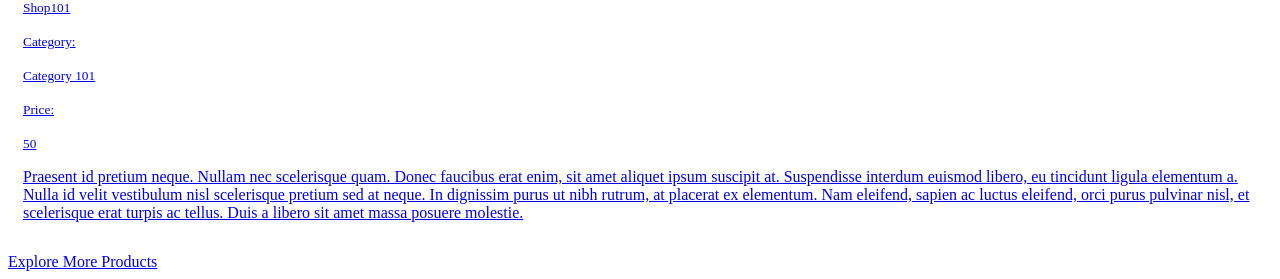
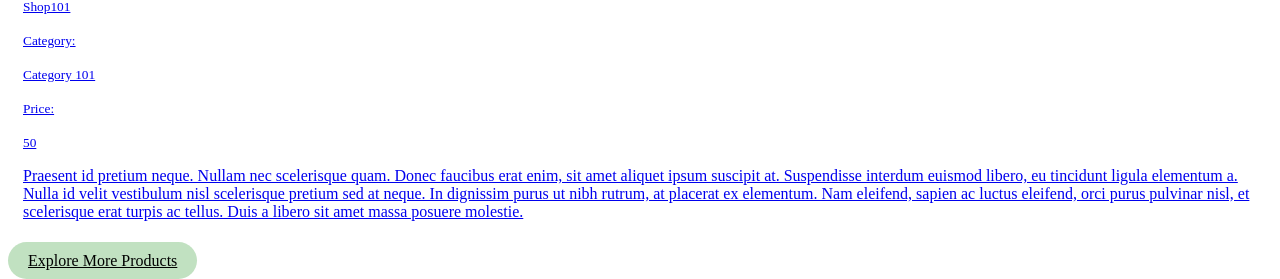
Before and after one commit to annsfyadev/577, a PHP site: page /577/home.php in a window 1280 px wide. Shown: the part 2833-3112 px from the top of the page. Run offline with PHP 8.4, Linux system fonts and the light colour scheme; data comes from the database, SQL or seed files in the repository.

Commit message:
change button color at line 130

```diff
--- a/home.php
+++ b/home.php
@@ -40,6 +40,20 @@
       height: 200px; /* Set a fixed height for images */
       object-fit: cover; /* Ensure images fill container */
     }
+
+    .btn-green {
+        background-color: #C1E1C1;
+        color: black;
+        border: none;
+        border-radius: 50px; /* Rounded-pill effect */
+        padding: 10px 20px;
+        font-size: 1rem;
+    }
+
+    .btn-green:hover {
+        background-color: #9AA581 ; /* Optional hover effect */
+    }
+
 </style>
 </head>
 <body class="layout-top-nav layout-fixed layout-navbar-fixed" style="height: auto;">
@@ -77,7 +91,7 @@
     <!-- Products Section -->
     <div class="col-lg-12 py-5 products-section">
       <div class="container-fluid">
-        <hr style="height: 5px; background-color: #ff7200;">
+        <hr style="height: 4px; background-color: #ADD0B3;">
         <div class="clear-fix mb-3"></div>
         <h3 class="text-center"><b>Products</b></h3>
         <center><hr class="w-25"></center>
@@ -113,7 +127,7 @@
         </div>
         <div class="clear-fix mb-2"></div>
         <div class="text-center">
-          <a href="./?page=products" class="btn btn-large btn-primary rounded-pill col-lg-3 col-md-5 col-sm-12">Explore More Products</a>
+          <a href="./?page=products" class="btn btn-large btn-green rounded-pill col-lg-3 col-md-5 col-sm-12">Explore More Products</a>
         </div>
       </div>
     </div>
```
Also changed, not shown: dist/css/adminlte.css.
